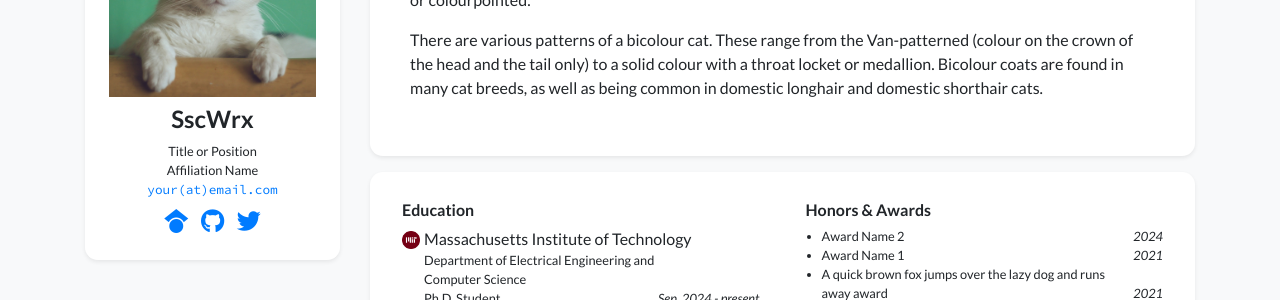
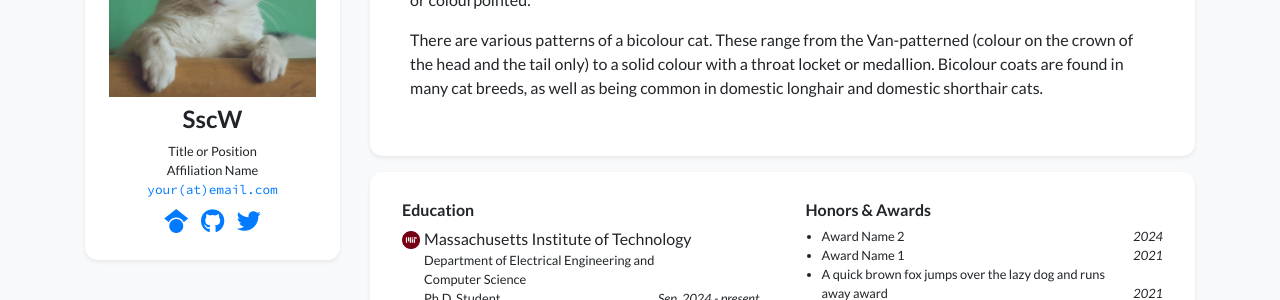
Before and after one commit to shuaichaosong/shuaichaosong.github.io, a Jekyll site: the page built from index.html, in a window 1280 px wide. Shown: the part 214-514 px from the top of the page. Built offline with Jekyll 4.4.1, drawn with Linux system fonts in a browser that asks for light colours; nearby versions of some CDN libraries; a style sheet for code colours, icons or effects is not loaded.

Commit message:
Initial setup: updated personal info and publications

```diff
--- a/_data/profile.yml
+++ b/_data/profile.yml
@@ -1,4 +1,4 @@
-primary_name: "SscWrx"
+primary_name: "SscW"
 secondary_name: ""
 navbar_name: "Your Name"
 
```
